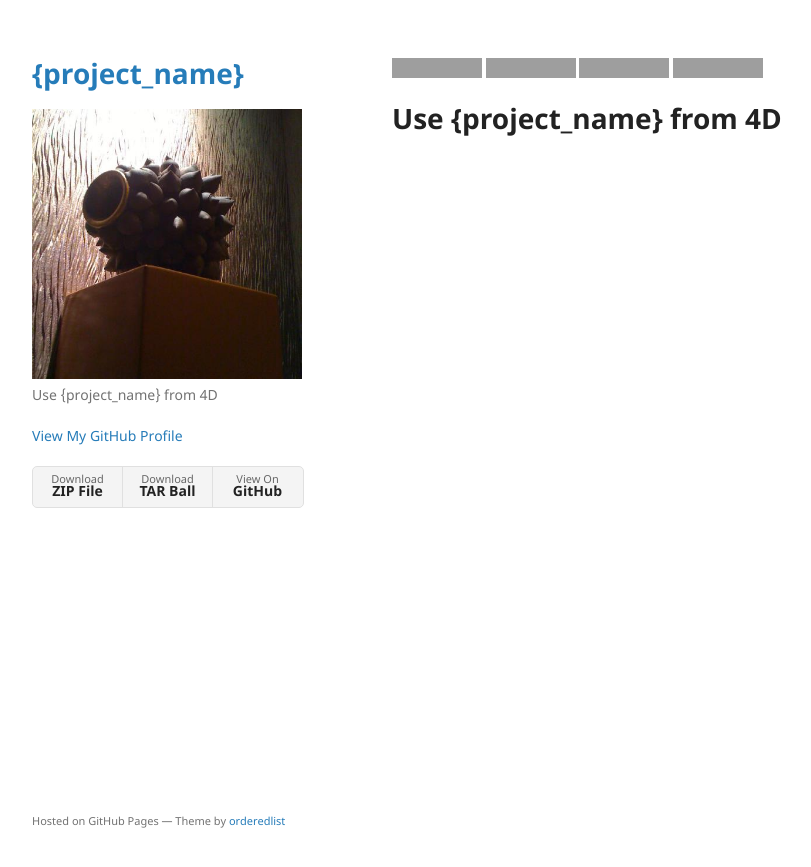
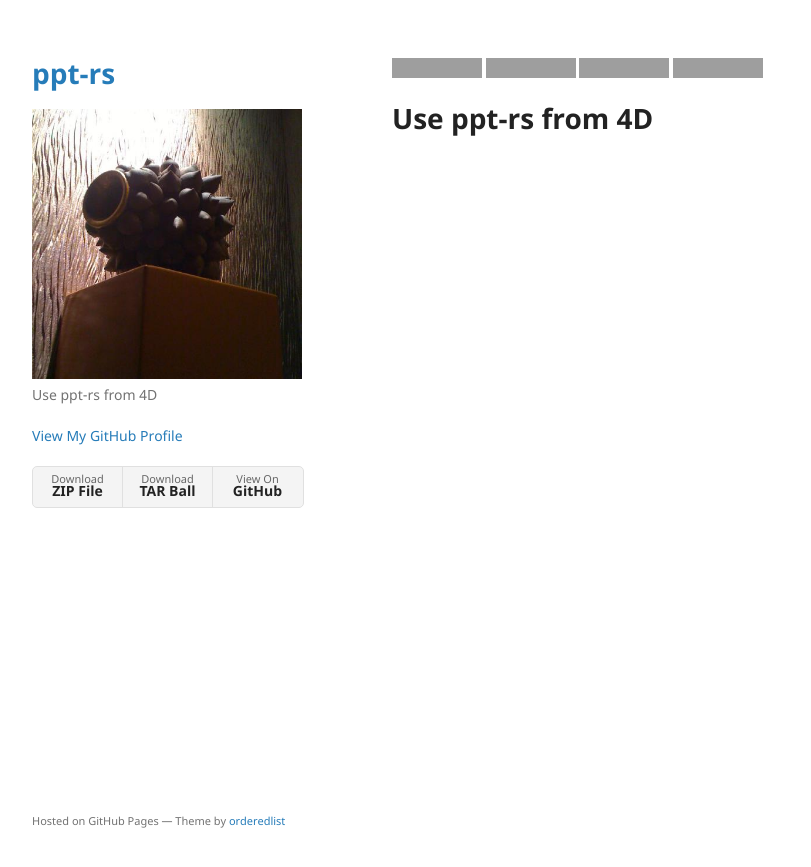
Before and after one commit to miyako/ppt-rs, a Jekyll site: the page built from index.md, in a window 1280 px wide. Shown: the top 867 px of the page, without its empty margins (178-989 px from the left). Built offline with Jekyll 4.4.1, drawn with Linux system fonts in a browser that asks for light colours; grey boxes are pictures that could not be loaded.

Commit message:
edit by claude code

```diff
--- a/_config.yml
+++ b/_config.yml
@@ -5,16 +5,16 @@ kramdown:
   syntax_highlighter: rouge
 highlighter: rouge
 plugins_dir: _plugins
-baseurl: /{project_name}
+baseurl: /ppt-rs
 
-title: "{project_name}"
-description: "Use {project_name} from 4D"
+title: "ppt-rs"
+description: "Use ppt-rs from 4D"
 logo: "/assets/logo.png"   # optional
 show_downloads: true       # controls the download links in header
 github:
   is_user_page: true
   owner_url: "https://github.com/miyako"
-  repository_url: "https://github.com/miyako/{project_name}"
+  repository_url: "https://github.com/miyako/ppt-rs"
   is_project_page: false
 
 exclude:
@@ -23,6 +23,6 @@ exclude:
   - "LICENSE"
   - "README.md"
   - "Gemfile"
-  - "{project_name}/userPreferences.*"
-  - "{project_name}/Libraries/*"
-  - "{project_name}/Data/*"
+  - "ppt-rs/userPreferences.*"
+  - "ppt-rs/Libraries/*"
+  - "ppt-rs/Data/*"
--- a/index.md
+++ b/index.md
@@ -4,7 +4,7 @@ layout: default
 
 ![version](https://img.shields.io/badge/version-21%2B-3B69E9)
 ![platform](https://img.shields.io/static/v1?label=platform&message=mac-intel%20|%20mac-arm%20|%20win-64&color=blue)
-[![license](https://img.shields.io/github/license/miyako/{project_name})](LICENSE)
-![downloads](https://img.shields.io/github/downloads/miyako/{project_name}/total)
+[![license](https://img.shields.io/github/license/miyako/ppt-rs)](LICENSE)
+![downloads](https://img.shields.io/github/downloads/miyako/ppt-rs/total)
 
-# Use {project_name} from 4D
+# Use ppt-rs from 4D
--- a/package.json
+++ b/package.json
@@ -1,11 +1,11 @@
 {
-  "name": "{project_name}",
-  "description": "{project_name}",
+  "name": "ppt-rs",
+  "description": "ppt-rs",
   "author": [
     "Keisuke Miyako <keisuke.miyako@4D.com>"
   ],
   "license": "MIT",
-  "repository": "https://github.com/miyako/{project_name}",
+  "repository": "https://github.com/miyako/ppt-rs",
   "version": "20.0.0",
   "tool": {
     "platform": "macos",
```
Also changed, not shown: .github/workflows/publish.yml, ppt-rs/Project/Sources/catalog_editor.json (renamed from {project_name}/Project/Sources/catalog_editor.json), ppt-rs/Project/Sources/dependencies.json (renamed from {project_name}/Project/Sources/dependencies.json), ppt-rs/Project/Sources/folders.json (renamed from {project_name}/Project/Sources/folders.json), ppt-rs/Project/Sources/menus.json (renamed from {project_name}/Project/Sources/menus.json), ppt-rs/Project/Sources/roles.json (renamed from {project_name}/Project/Sources/roles.json), 20 other files.
